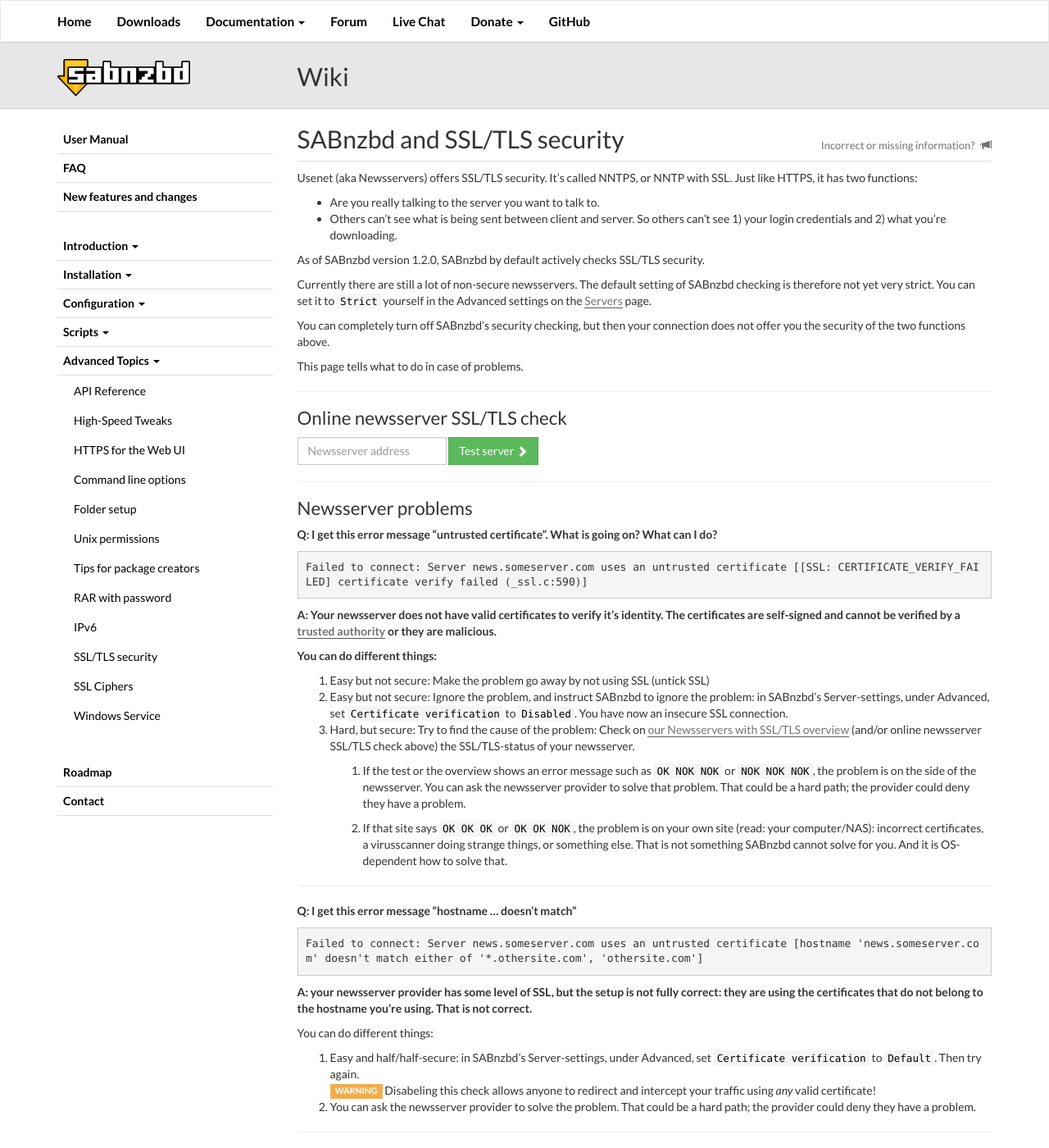
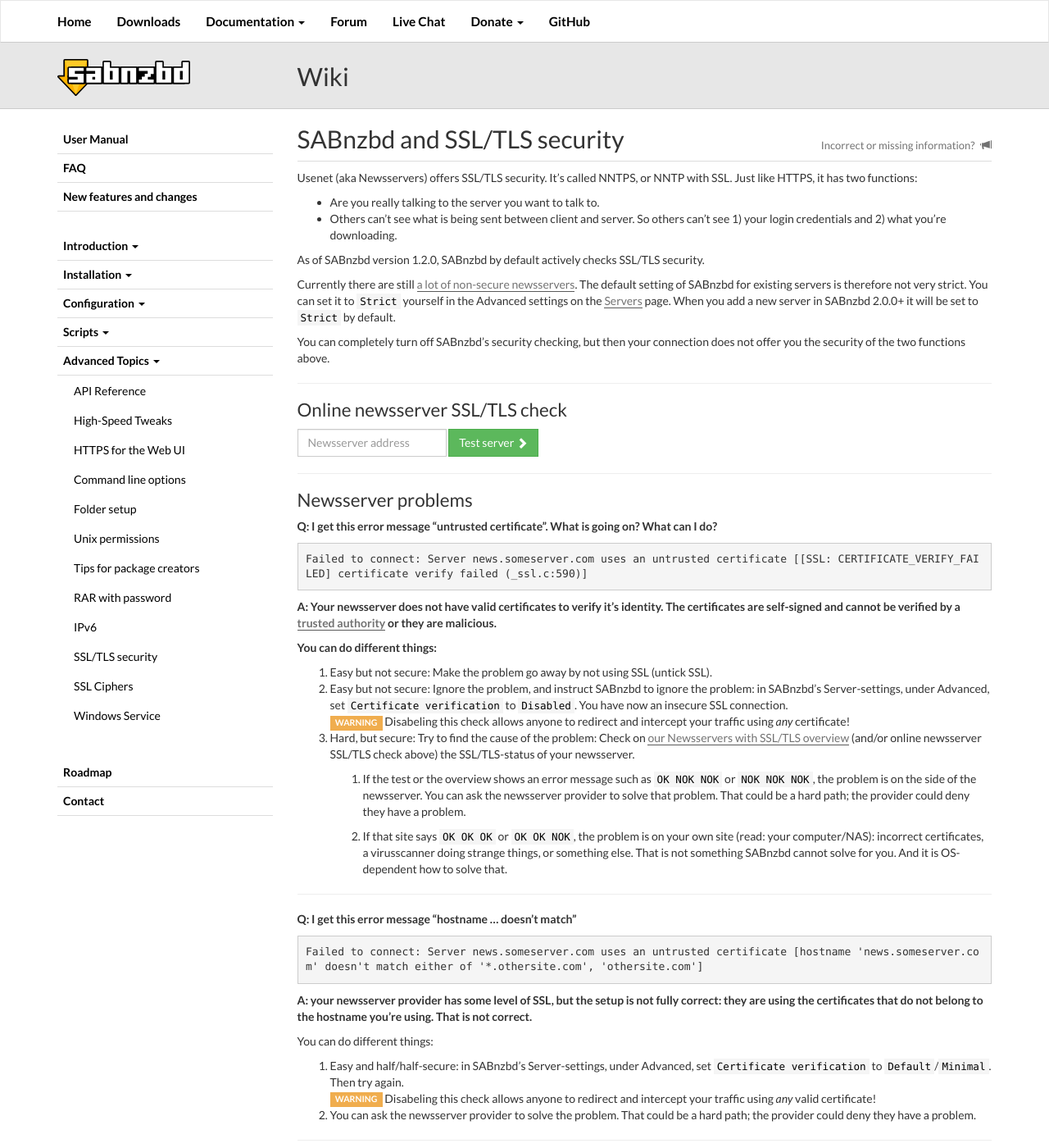
Before and after one commit to sabnzbd/sabnzbd.github.io, a Jekyll site: the page built from wiki/advanced/certificate-errors.md, in a window 1280 px wide and 1400 px high. Shown: the whole window at 82% size. Built offline with Jekyll 4.4.1, drawn with Linux system fonts in a browser that asks for light colours; some of the changed text lies outside the part shown.

Commit message:
Update CertificateErrors page

```diff
--- a/wiki/advanced/certificate-errors.md
+++ b/wiki/advanced/certificate-errors.md
@@ -9,11 +9,9 @@
 
 As of SABnzbd version 1.2.0, SABnzbd by default actively checks SSL/TLS security.
 
-Currently there are still a lot of non-secure newsservers. The default setting of SABnzbd checking is therefore not yet very strict. You can set it to `Strict` yourself in the Advanced settings on the [Servers](/wiki/configuration/{{ site.wiki_version }}/servers) page.
+Currently there are still [a lot of non-secure newsservers](https://www.appelboor.com/newsservers/newsservers-with-SSL.html). The default setting of SABnzbd for existing servers is therefore not very strict. You can set it to `Strict` yourself in the Advanced settings on the [Servers](/wiki/configuration/{{ site.wiki_version }}/servers) page. When you add a new server in SABnzbd 2.0.0+ it will be set to `Strict` by default.
 
 You can completely turn off SABnzbd’s security checking, but then your connection does not offer you the security of the two functions above.
-
-This page tells what to do in case of problems.
 
 -------------------
 
@@ -52,7 +50,6 @@
         $('.progress').hide()
         $(this).show();
     });
-
 </script>
 
 
@@ -68,8 +65,8 @@
 
 **You can do different things:**
 
-1. Easy but not secure: Make the problem go away by not using SSL (untick SSL)
-2. Easy but not secure: Ignore the problem, and instruct SABnzbd to ignore the problem: in SABnzbd’s Server-settings, under Advanced, set `Certificate verification` to `Disabled`. You have now an insecure SSL connection.
+1. Easy but not secure: Make the problem go away by not using SSL (untick SSL).
+2. Easy but not secure: Ignore the problem, and instruct SABnzbd to ignore the problem: in SABnzbd’s Server-settings, under Advanced, set `Certificate verification` to `Disabled`. You have now an insecure SSL connection. <br> <span class="label label-warning">WARNING</span> Disabeling this check allows anyone to redirect and intercept your traffic using *any* certificate!
 3. Hard, but secure: Try to find the cause of the problem: Check on [our Newsservers with SSL/TLS overview](https://www.appelboor.com/newsservers/newsservers-with-SSL.html) (and/or online newsserver SSL/TLS check above) the SSL/TLS-status of your newsserver.
 
     1. If the test or the overview shows an error message such as `OK NOK NOK` or `NOK NOK NOK`, the problem is on the side of the newsserver. You can ask the newsserver provider to solve that problem. That could be a hard path; the provider could deny they have a problem.
@@ -87,7 +84,7 @@
 
 You can do different things:
 
-1. Easy and half/half-secure: in SABnzbd’s Server-settings, under Advanced, set `Certificate verification` to `Default`. Then try again.<br> <span class="label label-warning">WARNING</span> Disabeling this check allows anyone to redirect and intercept your traffic using *any* valid certificate!
+1. Easy and half/half-secure: in SABnzbd’s Server-settings, under Advanced, set `Certificate verification` to `Default`/`Minimal`. Then try again.<br> <span class="label label-warning">WARNING</span> Disabeling this check allows anyone to redirect and intercept your traffic using *any* valid certificate!
 2. You can ask the newsserver provider to solve the problem. That could be a hard path; the provider could deny they have a problem.
 
 * * *
@@ -120,9 +117,9 @@
 
 Thinks you can do:
 
-1. Check if there is another URL that is secure. For example: nzbindex.COM is secure
-2. Contact the site owner and tell him about the problem
-3. Turn off `HTTPS certificate verification` in SABnzbd
+1. Check if there is another URL that is secure. For example: nzbindex.COM is secure.
+2. Contact the site owner and tell him about the problem.
+3. Turn off `HTTPS certificate verification` in SABnzbd.
 
 If Chrome does not complain, the problem might be on your side. That is not something SABnzbd cannot solve for you. And it is OS-dependent how to solve that.
 
@@ -135,10 +132,10 @@
 
 * SSLlabs (only HTTPS checking): [https://www.ssllabs.com/ssltest/analyze.html?d=api.oznzb.com&latest](https://www.ssllabs.com/ssltest/analyze.html?d=api.oznzb.com&latest)
 
-* Tool gnutls-cli
-    * gnutls-cli -p 563 newsreader.eweka.nl
-* Tool testssl.sh
-* Tool curl
-* Tool wget
+* Tool `gnutls-cli`
+    * `gnutls-cli -p 563 newsreader.eweka.nl`
+* Tool `testssl.sh`
+* Tool `curl`
+* Tool `wget`
 * Python (2.7.9 or higher)
     * `python -c "import urllib2; response = urllib2.urlopen('https://api.oznzb.com/') "`
```
